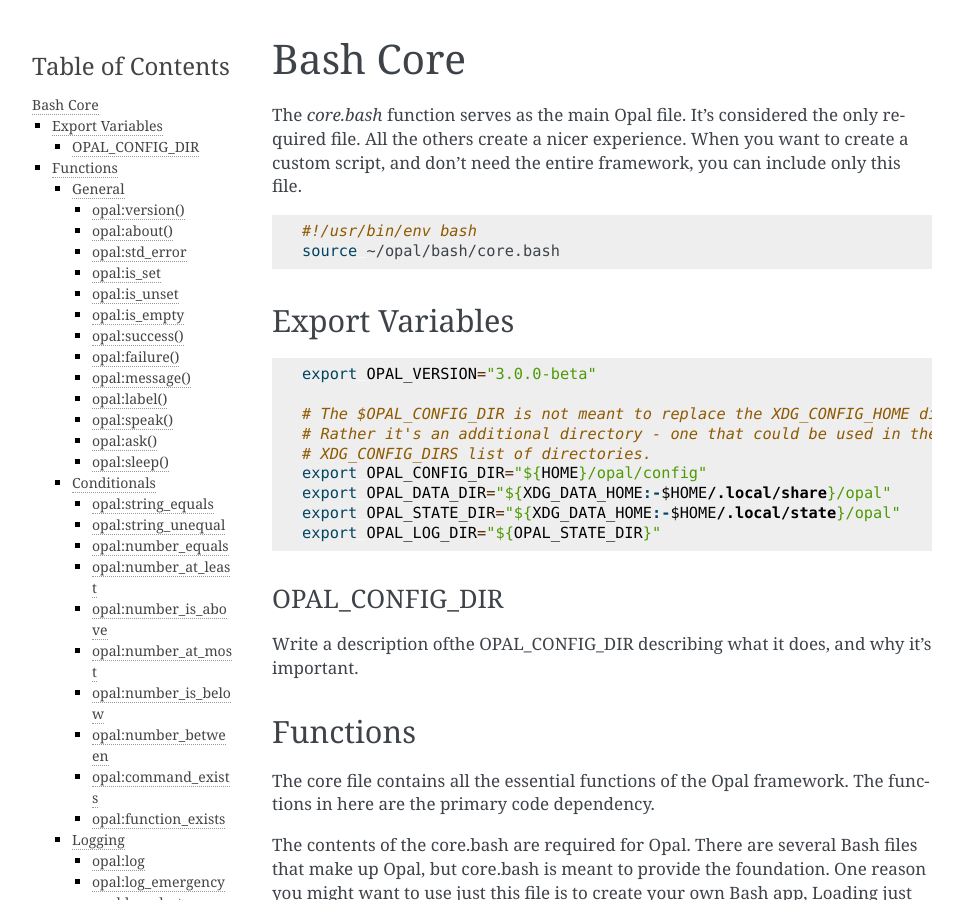
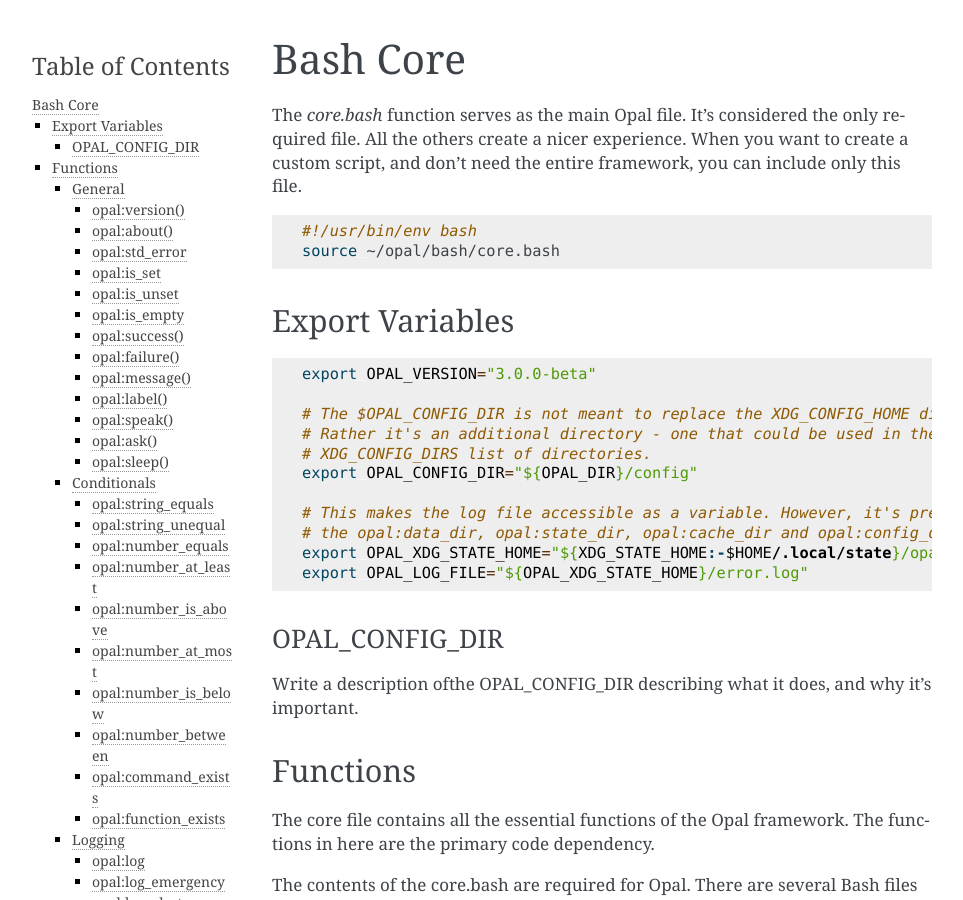
Before and after one commit to andrewwoods/opal-documentation-rtd, a Sphinx documentation site: the page built from docs/source/bash-core.rst, in a window 1280 px wide and 900 px high. Shown: the whole window, without its empty margins (148-1111 px from the left). Built offline with Sphinx 7.4.7, drawn with Linux system fonts in a browser that asks for light colours.

Commit message:
Remove un-needed environment variables
The opal:data_dir() opal:state_dir() and opal:config_dir() and
opal:cache_dir() functions should be used to create any needed paths.

```diff
--- a/docs/source/bash-core.rst
+++ b/docs/source/bash-core.rst
@@ -24,10 +24,13 @@ Export Variables
     # The $OPAL_CONFIG_DIR is not meant to replace the XDG_CONFIG_HOME directory.
     # Rather it's an additional directory - one that could be used in the
     # XDG_CONFIG_DIRS list of directories.
-    export OPAL_CONFIG_DIR="${HOME}/opal/config"
-    export OPAL_DATA_DIR="${XDG_DATA_HOME:-$HOME/.local/share}/opal"
-    export OPAL_STATE_DIR="${XDG_DATA_HOME:-$HOME/.local/state}/opal"
-    export OPAL_LOG_DIR="${OPAL_STATE_DIR}"
+    export OPAL_CONFIG_DIR="${OPAL_DIR}/config"
+
+    # This makes the log file accessible as a variable. However, it's preferred that
+    # the opal:data_dir, opal:state_dir, opal:cache_dir and opal:config_dir
+    export OPAL_XDG_STATE_HOME="${XDG_STATE_HOME:-$HOME/.local/state}/opal"
+    export OPAL_LOG_FILE="${OPAL_XDG_STATE_HOME}/error.log"
+
 
 
 
```
